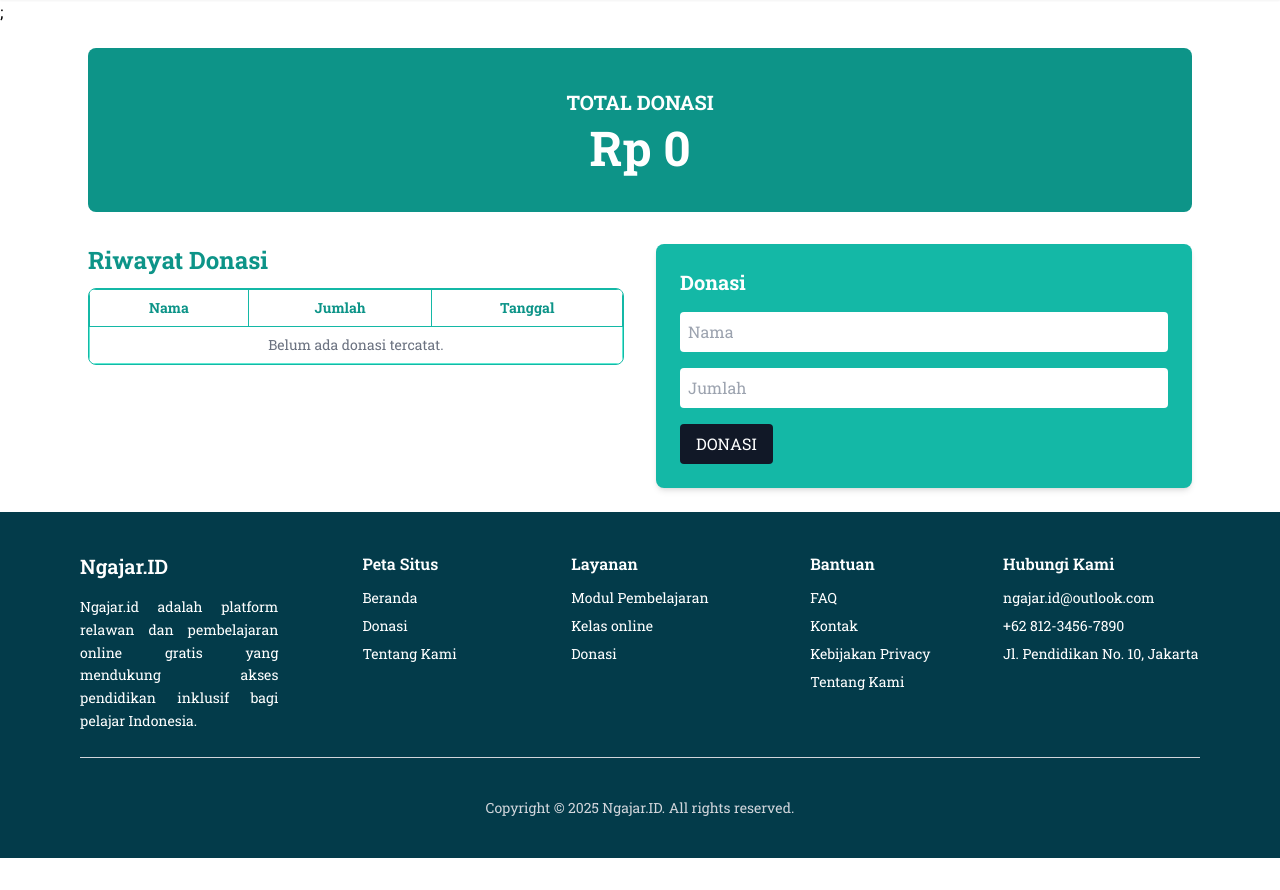
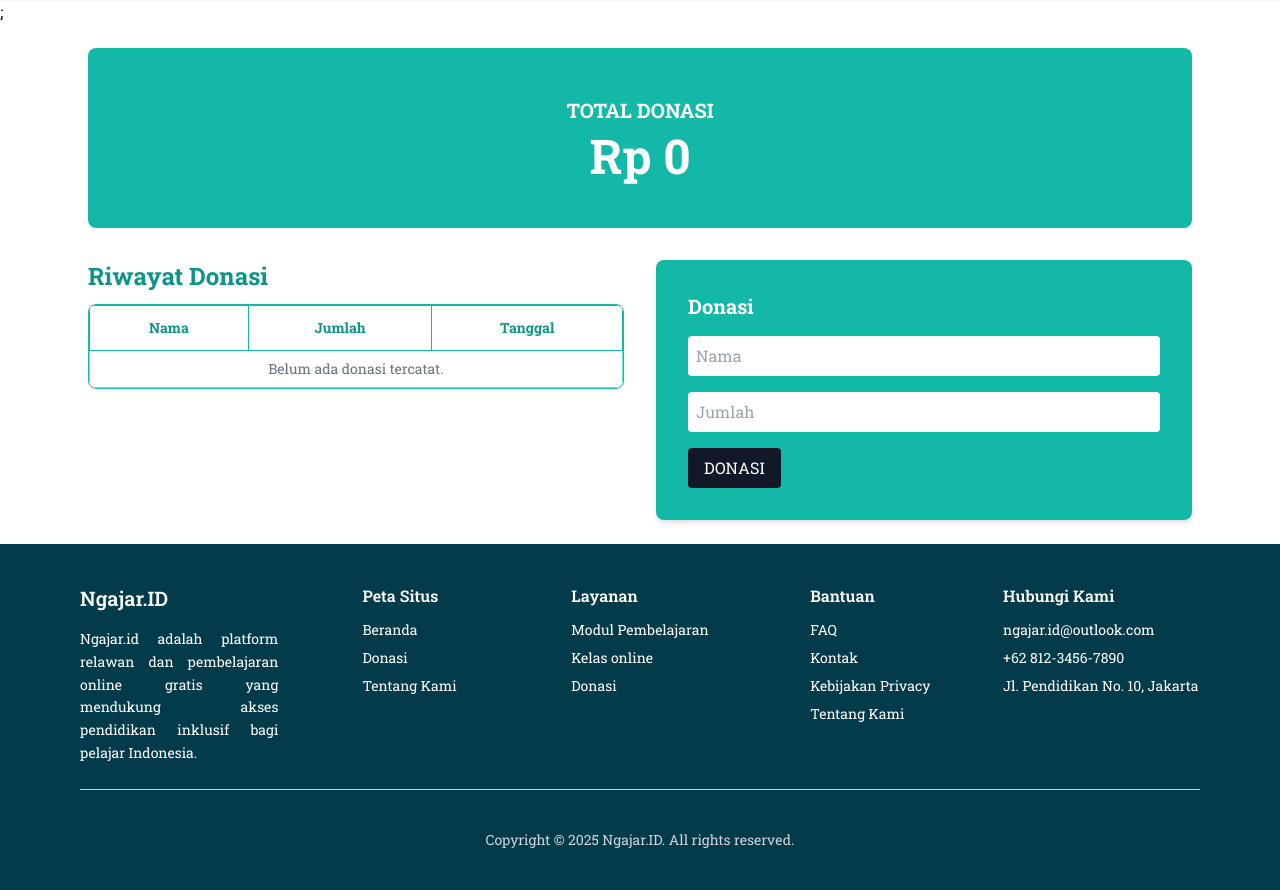
Before and after one commit to NasiHangat/Ngajar.id, a PHP site: page /Murid/form_donasi.php in a window 1280 px wide. Shown: the part 68-958 px from the top of the page. Before the commit the page ends 926 px from the top, so only its background shows below. Run offline with PHP 8.4, Linux system fonts and the light colour scheme; a user stored in the database is signed in; data comes from the database, SQL or seed files in the repository; data that the repository does not hold is empty; some libraries are stand-ins or nearby versions.

Commit message:
Update form_donasi.php

```diff
--- a/Murid/form_donasi.php
+++ b/Murid/form_donasi.php
@@ -77,7 +77,7 @@ while ($row = $result->fetch_assoc()) {
                 </div>
             <?php endif; ?>
             <!-- Total Donasi -->
-            <div class="bg-teal-600 text-white text-center py-10 rounded-lg mb-8">
+            <div class="bg-teal-500 text-white text-center py-12 rounded-lg mb-8">
                 <h2 class="text-xl font-bold uppercase mb-2">Total Donasi</h2>
                 <p class="text-4xl md:text-5xl font-bold">Rp <?php echo number_format($total_donasi, 0, ',', '.'); ?></p>
             </div>
@@ -90,9 +90,9 @@ while ($row = $result->fetch_assoc()) {
                         <table class="w-full table-auto text-center text-sm">
                             <thead class="bg-white text-teal-600 font-bold">
                                 <tr>
-                                    <th class="border border-teal-500 px-4 py-2">Nama</th>
-                                    <th class="border border-teal-500 px-4 py-2">Jumlah</th>
-                                    <th class="border border-teal-500 px-4 py-2">Tanggal</th>
+                                    <th class="border border-teal-500 px-4 py-3">Nama</th>
+                                    <th class="border border-teal-500 px-4 py-3">Jumlah</th>
+                                    <th class="border border-teal-500 px-4 py-3">Tanggal</th>
                                 </tr>
                             </thead>
                             <tbody>
@@ -115,7 +115,7 @@ while ($row = $result->fetch_assoc()) {
                 </div>
                 <!-- Form Donasi -->
                 <div>
-                    <div class="bg-teal-500 rounded-lg p-6 shadow-md">
+                    <div class="bg-teal-500 rounded-lg p-8 shadow-md">
                         <h3 class="text-white text-xl font-bold mb-4">Donasi</h3>
                         <form action="" method="POST" class="space-y-4">
                             <input
@@ -141,7 +141,7 @@ while ($row = $result->fetch_assoc()) {
             </div>
         </div>
         <footer>
-            <?php include '../includes/Footer.php'; ?>
+            <?php include '../includes/Footer.php' ?>
         </footer>
 </body>
 
```
